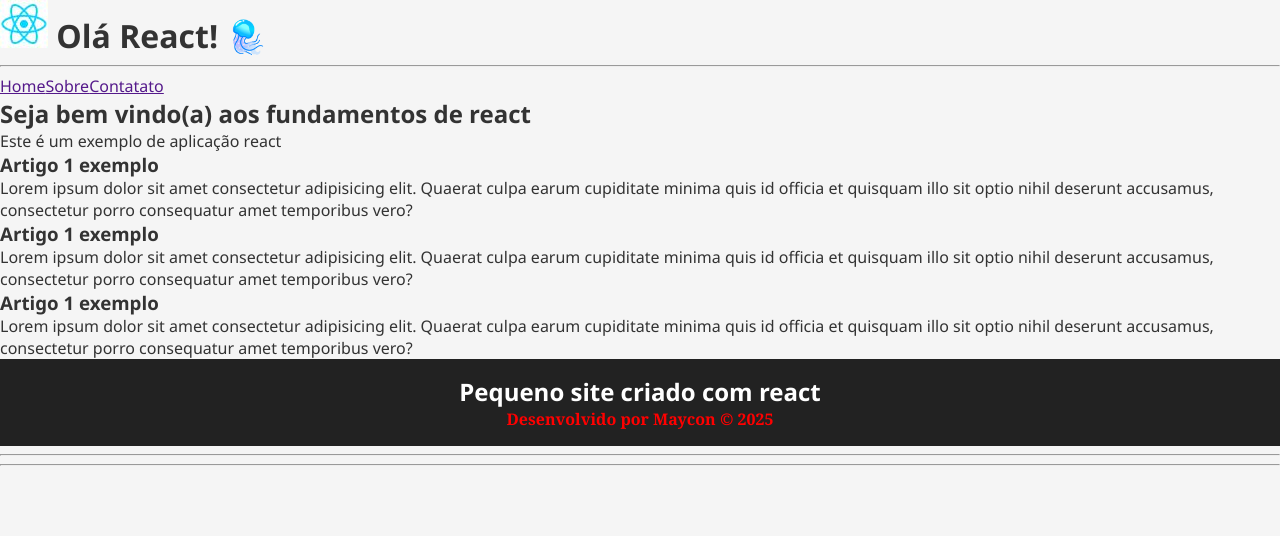
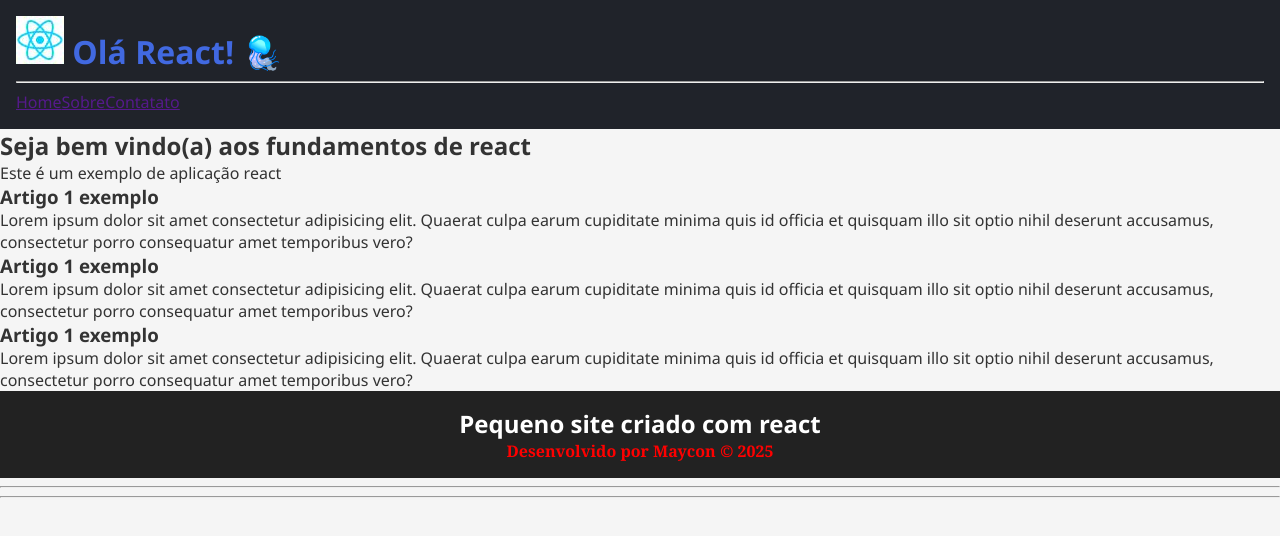
Before and after one commit to mayconr4/react-fundamentos, a React (Vite) app: page / in a window 1280 px wide. Shown: the top 536 px of the page. Built offline with nearby package versions, Linux system fonts and the light colour scheme.

Commit message:
em andamento

```diff
--- /dev/null
+++ b/src/components/Cabecalho.module.css
@@ -0,0 +1,18 @@
+/* Evite nomear as classes usando hífen::afterExemplo: topo-site {}
+Isso, vai te obrigar a usar a classe através de sintaxe
+de array com colchetes */
+
+/* Prefira usar asintaxe camelCase: */
+.topoSite {
+  background-color: #20232a;
+  color: royalblue;
+  padding: 1rem;
+}
+
+.logo {
+  vertical-align: middle;
+  margin-right: 0.2rem;
+}
+
+.titulo {
+}
--- a/src/components/Cabecalho.tsx
+++ b/src/components/Cabecalho.tsx
@@ -1,12 +1,11 @@
-/*Tudo o que for usado dentro de componentes (imagens, fontes etc ), deve ser importado. Desta forma, no momento do build, haverá otimizações para este conteúdo. */
 import logo from "../assets/logo-react.png";
-import Menu from "../Menu";
+import Menu from "./Menu";
+import estilos from "./Cabecalho.module.css";
 
 export default function Cabecalho() {
   return (
-    <header>
+    <header className={estilos.topoSite}>
       <h1>
-        {" "}
         <img src={logo} alt="" /> Olá React! 🪼
       </h1>
       <hr />
--- a/src/components/Conteudo.tsx
+++ b/src/components/Conteudo.tsx
@@ -1,4 +1,4 @@
-import Artigo from "../Artigo";
+import Artigo from "./Artigo";
 
 export default function Conteudo() {
   return (
```
Also changed, not shown: src/components/Artigo.tsx (renamed from src/Artigo.tsx), src/components/Menu.tsx (renamed from src/Menu.tsx), 1 other file (tests, documents, lock files or other folders).
